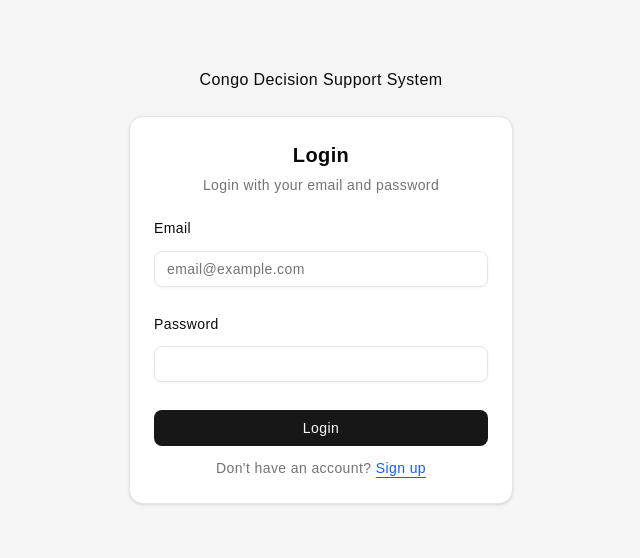
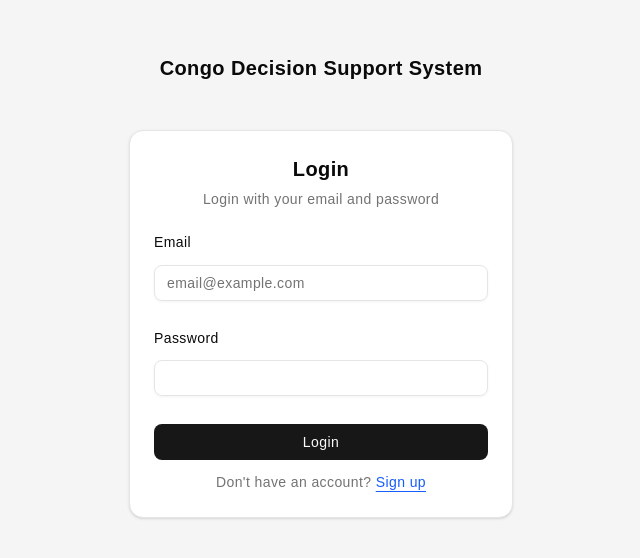
Before and after one commit to Gasheja/capstone_frontend, a React (Vite) app: page /login in a window 1280 px wide. Shown: the part 114-672 px from the top of the page, without its empty margins (319-959 px from the left). Built offline with nearby package versions, Linux system fonts and the light colour scheme.

Commit message:
adding changes

```diff
--- a/src/pages/auth/Login.tsx
+++ b/src/pages/auth/Login.tsx
@@ -6,7 +6,7 @@ export default function Login() {
   return (
     <div className="bg-muted flex min-h-svh flex-col items-center justify-center gap-6 p-6 md:p-10">
 
-      Congo Decision Support System
+       <h2 className="font-bold text-xl mb-6">Congo Decision Support System</h2>
       <div className="flex w-full max-w-sm flex-col gap-6">
         <LoginForm />
       </div>
```
